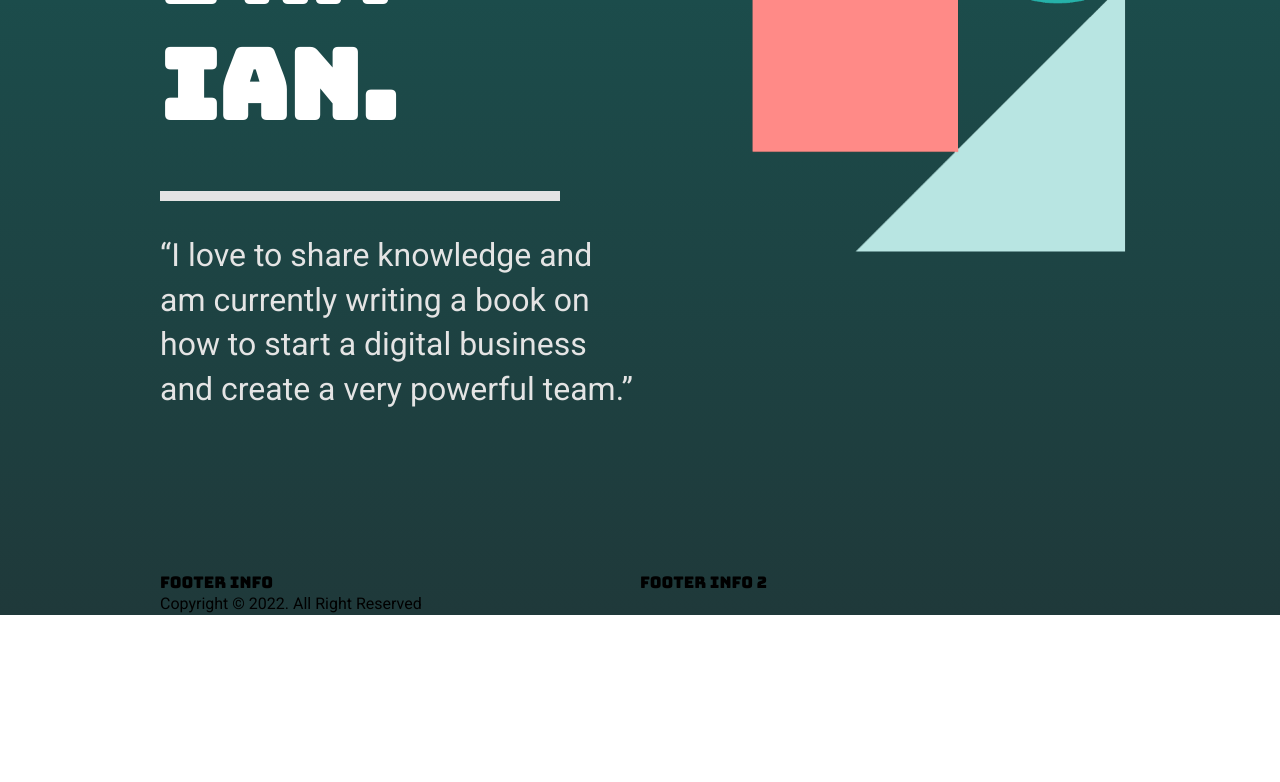
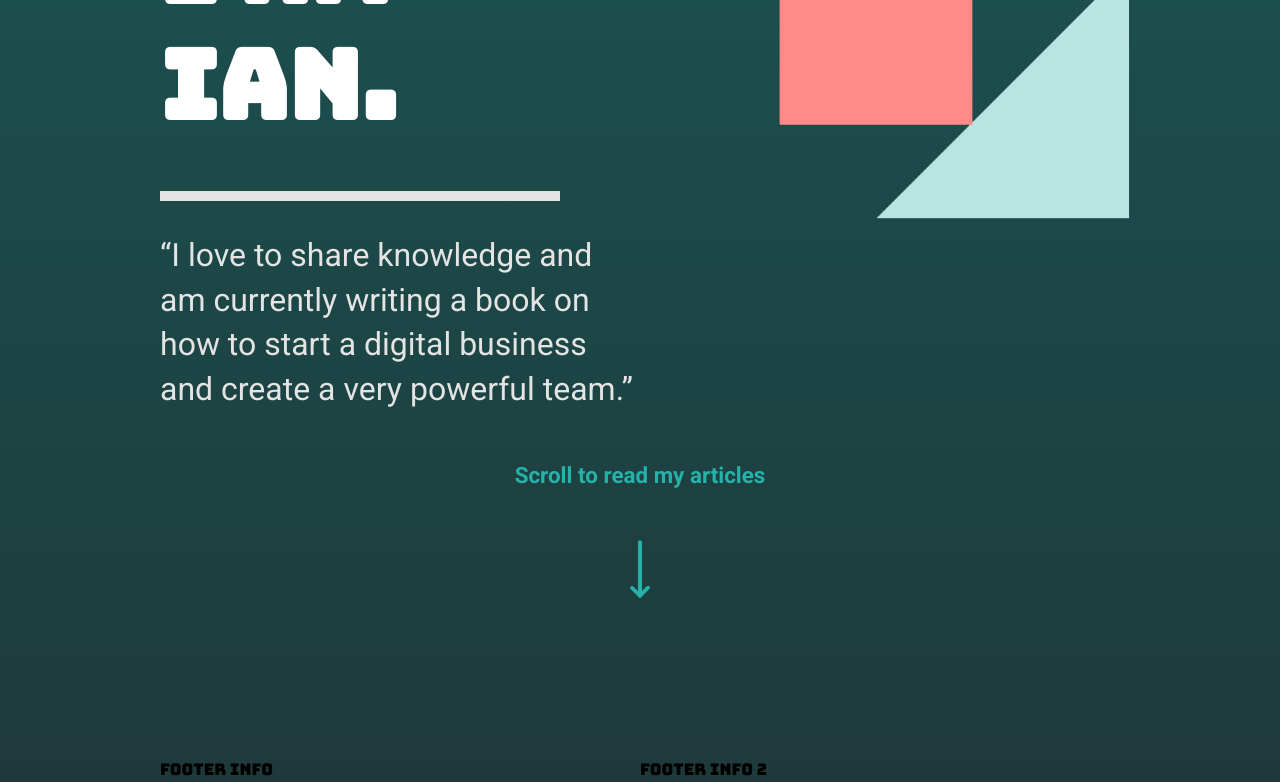
Before and after one commit to Iancahn/torc, a React (Create React App) app: page / in a window 1280 px wide. Shown: the part 617-1399 px from the top of the page. Before the commit the page ends 1232 px from the top, so only its background shows below. Built offline with nearby package versions, Linux system fonts and the light colour scheme.

Commit message:
Hero Section Done
Content and Styling done. Might need small tweaks.

```diff
--- a/src/components/Hero.jsx
+++ b/src/components/Hero.jsx
@@ -1,5 +1,6 @@
 import React from 'react';
-import heroImage from '../img/hero-image.png'
+import heroImage from '../img/hero-image.png';
+import heroArrow from '../img/hero-arrow.png';
 
 function Header() {
     return (
@@ -15,6 +16,12 @@ function Header() {
                         <img src={heroImage} alt=" the circle, squares, triangle and much more" id="hero-image" />
                     </div>
                 </div>
+                <div className="scrollToRead">
+                    <p>Scroll to read my articles</p>
+                </div>
+                <div className="scrollArrow">
+                    <img src={heroArrow} alt="an arrow pointing towards articles" id="scrollArrow" />
+                </div>
             </section >
         </div >
     )
--- a/src/styles/app.scss
+++ b/src/styles/app.scss
@@ -2,6 +2,7 @@
 $font-stack: 'Bungee', cursive;
 $primary-color : #185F5C;
 $secondary-color: rgb(228, 228, 228);
+$tertiary-color: #26B1A9;
 
 
 * {
@@ -109,5 +110,19 @@ p {
 #hero-image {
     width: 550px;
     padding-top: 2rem;
-    padding-left: 2rem;
+    padding-left: 4rem;
 }
+
+.scrollToRead,
+.scrollArrow {
+    padding-top: 3rem;
+    color: $tertiary-color;
+    font-size: 1.4rem;
+    font-weight: bolder;
+    display: flex;
+    justify-content: center;
+}
+
+#scrollArrow {
+    width: 30px;
+}
```
Also changed, not shown: src/img/hero-arrow.png (added).
